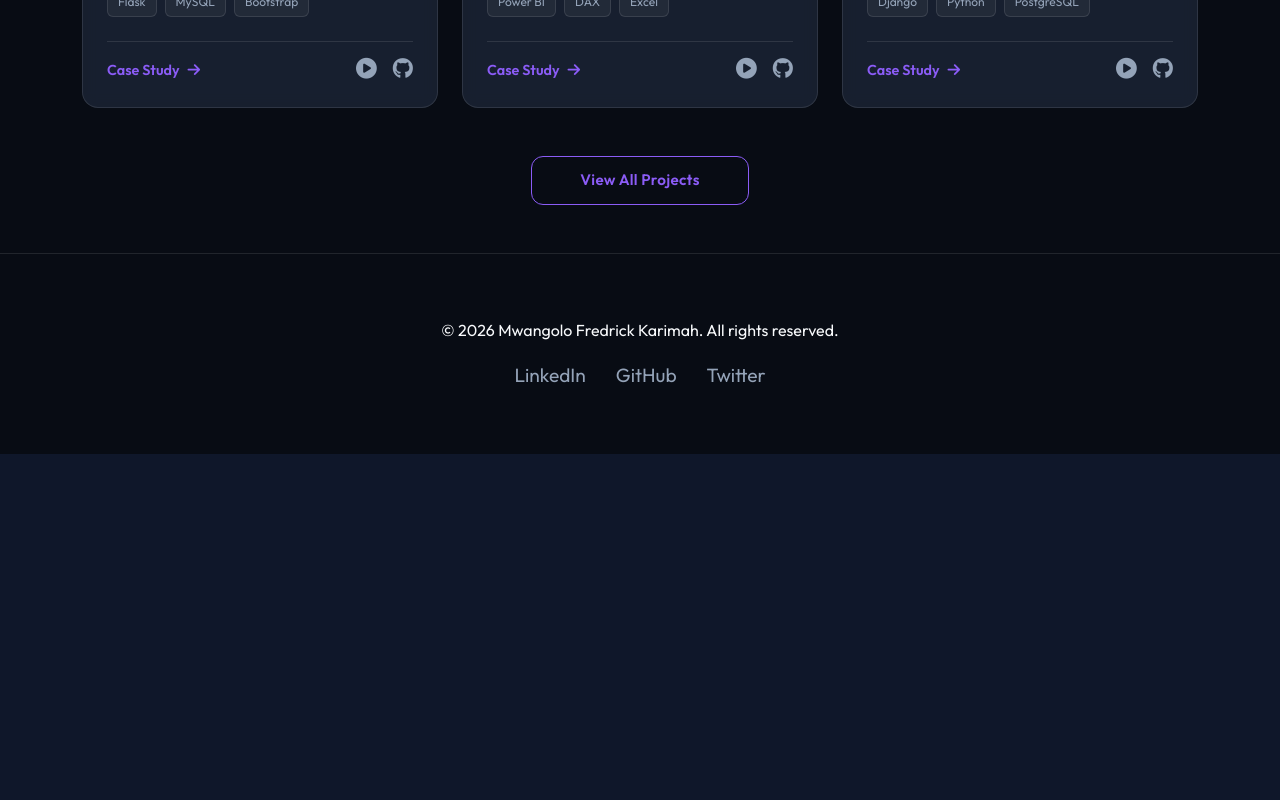
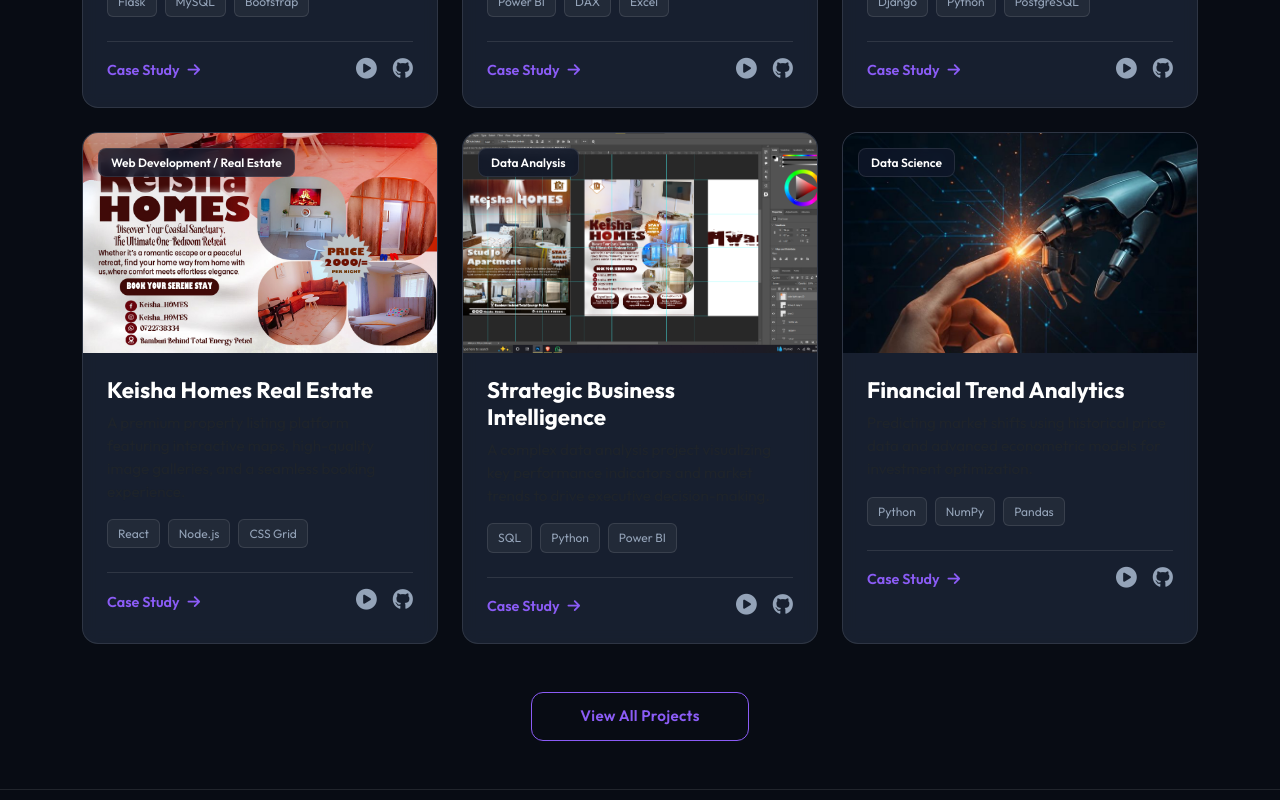
Before and after one commit to Karim08F/Port4lio, a React (Vite) app: page /projects in a window 1280 px wide. Shown: the part 620-1420 px from the top of the page. Before the commit the page ends 1074 px from the top, so only its background shows below. Built offline with nearby package versions, Linux system fonts and the light colour scheme.

Commit message:
feat: integrate social media links and expand project portfolio to 6 items

```diff
--- a/src/components/Footer.jsx
+++ b/src/components/Footer.jsx
@@ -5,9 +5,10 @@ const Footer = () => {
         <footer>
             <p>&copy; {new Date().getFullYear()} Mwangolo Fredrick Karimah. All rights reserved.</p>
             <div className="social-links">
-                <a href="#">LinkedIn</a>
-                <a href="#">GitHub</a>
-                <a href="#">Twitter</a>
+                <a href="https://mwangolo-portfolio.vercel.app/" target="_blank" rel="noopener noreferrer" title="Website"><i className="fas fa-globe"></i></a>
+                <a href="https://www.linkedin.com/in/mwangolo-fredrick-8715b2253?utm_source=share&utm_campaign=share_via&utm_content=profile&utm_medium=android_app" target="_blank" rel="noopener noreferrer" title="LinkedIn"><i className="fab fa-linkedin"></i></a>
+                <a href="https://github.com/Karim08F" target="_blank" rel="noopener noreferrer" title="GitHub"><i className="fab fa-github"></i></a>
+                <a href="https://x.com/karimfred08" target="_blank" rel="noopener noreferrer" title="Twitter"><i className="fab fa-x-twitter"></i></a>
             </div>
         </footer>
     );
--- a/src/pages/Contact.jsx
+++ b/src/pages/Contact.jsx
@@ -64,6 +64,24 @@ const Contact = () => {
                                         <h5 className="mb-1 text-white">Location</h5>
                                         <p className="mb-0 text-muted">Mombasa, Kenya</p>
                                     </div>
+                                </div>
+                            </div>
+
+                            <div className="glass-card p-4 mt-4 fade-in">
+                                <h5 className="mb-3 text-white">Follow Me</h5>
+                                <div className="d-flex gap-3">
+                                    <a href="https://mwangolo-portfolio.vercel.app/" target="_blank" rel="noopener noreferrer" className="social-icon-btn" title="Website">
+                                        <i className="fas fa-globe"></i>
+                                    </a>
+                                    <a href="https://www.linkedin.com/in/mwangolo-fredrick-8715b2253?utm_source=share&utm_campaign=share_via&utm_content=profile&utm_medium=android_app" target="_blank" rel="noopener noreferrer" className="social-icon-btn" title="LinkedIn">
+                                        <i className="fab fa-linkedin"></i>
+                                    </a>
+                                    <a href="https://github.com/Karim08F" target="_blank" rel="noopener noreferrer" className="social-icon-btn" title="GitHub">
+                                        <i className="fab fa-github"></i>
+                                    </a>
+                                    <a href="https://x.com/karimfred08" target="_blank" rel="noopener noreferrer" className="social-icon-btn" title="Twitter">
+                                        <i className="fab fa-x-twitter"></i>
+                                    </a>
                                 </div>
                             </div>
                         </div>
@@ -201,6 +219,28 @@ const Contact = () => {
           filter: drop-shadow(0 0 15px var(--secondary-glow));
         }
 
+        .social-icon-btn {
+          width: 40px;
+          height: 40px;
+          background: rgba(255, 255, 255, 0.05);
+          border: 1px solid var(--glass-border);
+          border-radius: 10px;
+          display: flex;
+          align-items: center;
+          justify-content: center;
+          color: var(--text-muted);
+          transition: 0.3s;
+          font-size: 1.1rem;
+        }
+
+        .social-icon-btn:hover {
+          background: var(--grad-primary);
+          color: white;
+          border-color: transparent;
+          transform: translateY(-3px);
+          box-shadow: 0 5px 15px var(--primary-glow);
+        }
+
         @media (max-width: 992px) {
           .contact-info-list { margin-bottom: 2rem; }
         }
--- a/src/pages/Projects.jsx
+++ b/src/pages/Projects.jsx
@@ -2,6 +2,9 @@ import React from 'react';
 import telemedImg from '../assets/images/telemed.png';
 import hrImg from '../assets/images/hr dashboard.png';
 import bakehubImg from '../assets/images/bakehub.png';
+import keishaImg from '../assets/images/Keisha-2.jpg';
+import analyticsImg from '../assets/images/Screenshot 2026-03-08 165817.png';
+import techImg from '../assets/images/tech.jpeg';
 
 const Projects = () => {
     const projectsData = [
@@ -27,6 +30,30 @@ const Projects = () => {
             description: 'Full-stack online bakery store featuring secure payments, order tracking, and inventory management.',
             image: bakehubImg,
             tags: ['Django', 'Python', 'PostgreSQL'],
+            link: '#',
+        },
+        {
+            title: 'Keisha Homes Real Estate',
+            category: 'Web Development / Real Estate',
+            description: 'A premium property listing platform featuring interactive maps, high-quality image galleries, and a seamless booking experience.',
+            image: keishaImg,
+            tags: ['React', 'Node.js', 'CSS Grid'],
+            link: '#',
+        },
+        {
+            title: 'Strategic Business Intelligence',
+            category: 'Data Analysis',
+            description: 'A complex data analysis project visualizing key performance indicators and market trends to drive executive decision-making.',
+            image: analyticsImg,
+            tags: ['SQL', 'Python', 'Power BI'],
+            link: '#',
+        },
+        {
+            title: 'Financial Trend Analytics',
+            category: 'Data Science',
+            description: 'Predicting market shifts using historical price data and advanced econometric models for investment optimization.',
+            image: techImg,
+            tags: ['Python', 'NumPy', 'Pandas'],
             link: '#',
         },
     ];
```
Also changed, not shown: src/assets/images/Keisha-2.jpg (added), src/assets/images/Screenshot 2026-03-08 165817.png (added).
